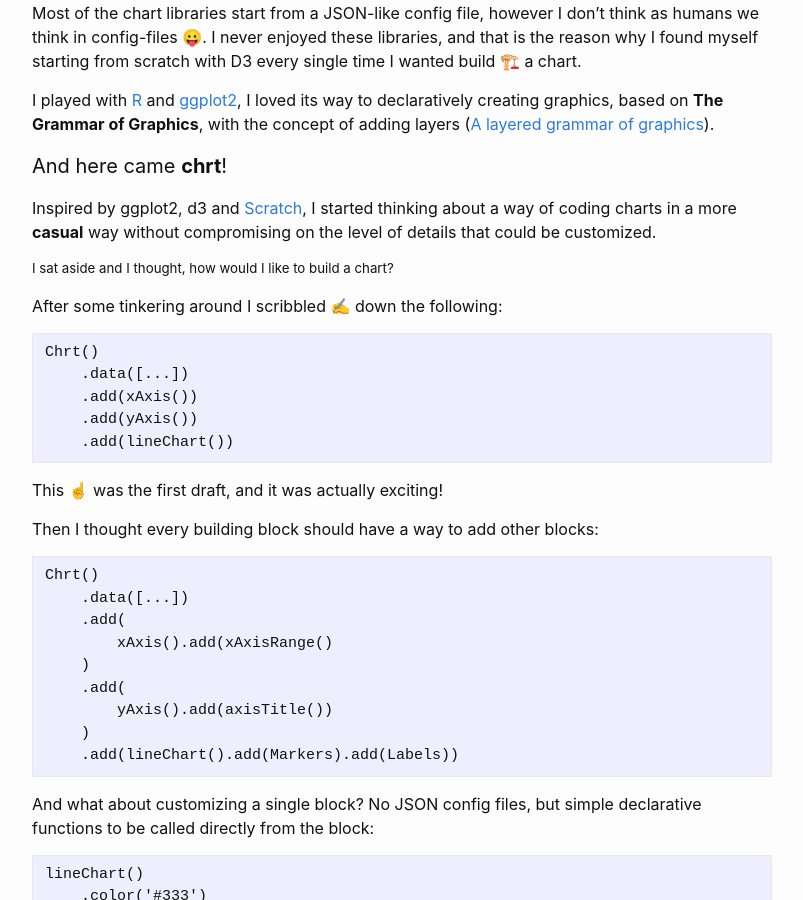
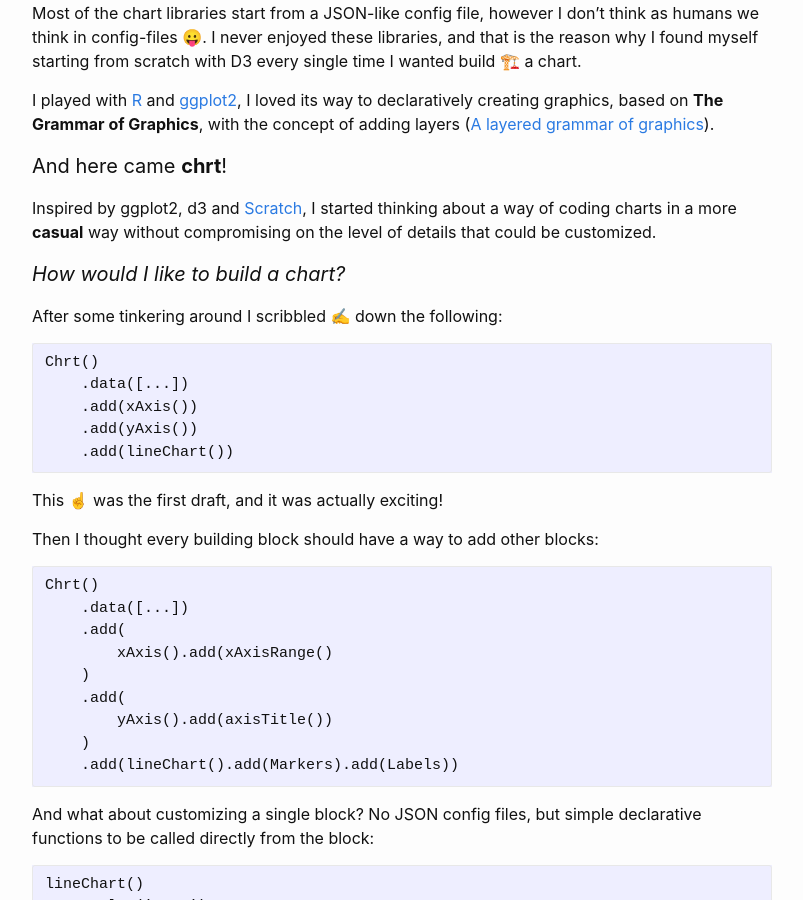
Before and after one commit to chrt-io/blog, a Jekyll site: the page built from _posts/2021-02-22-how-does-the-code-should-look-like.md, in a window 1280 px wide and 900 px high, scrolled down 484 px. Shown: the whole window, without its empty margins (238-1041 px from the left). Built offline with Jekyll 4.4.1, drawn with Linux system fonts in a browser that asks for light colours.

Commit message:
Update from Forestry.io carlo zapponi updated _posts/2021-02-22-how-does-the-code-should-look-like.md

```diff
--- a/_posts/2021-02-22-how-does-the-code-should-look-like.md
+++ b/_posts/2021-02-22-how-does-the-code-should-look-like.md
@@ -19,7 +19,7 @@ I played with [R](https://www.r-project.org/) and [ggplot2](https://ggplot2.tidy
 
 Inspired by ggplot2, d3 and [Scratch](https://scratch.mit.edu/), I started thinking about a way of coding charts in a more **casual** way without compromising on the level of details that could be customized.
 
-##### I sat aside and I thought, how would I like to build a chart?
+#### _How would I like to build a chart?_
 
 After some tinkering around I scribbled ✍️ down the following:
 
```
